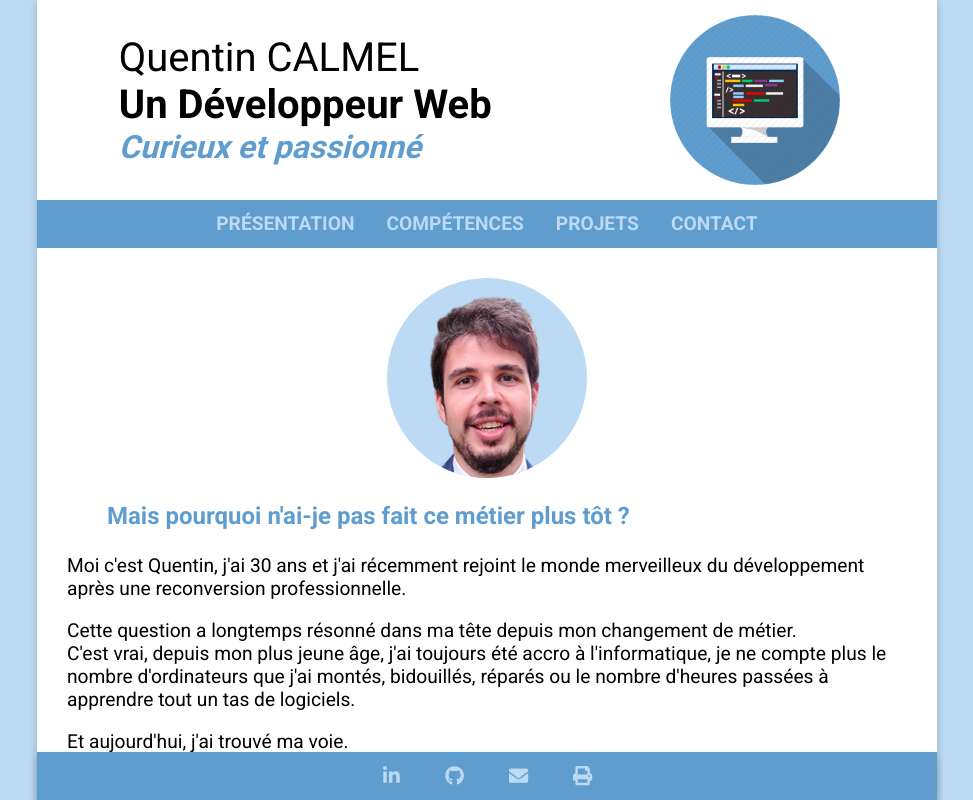
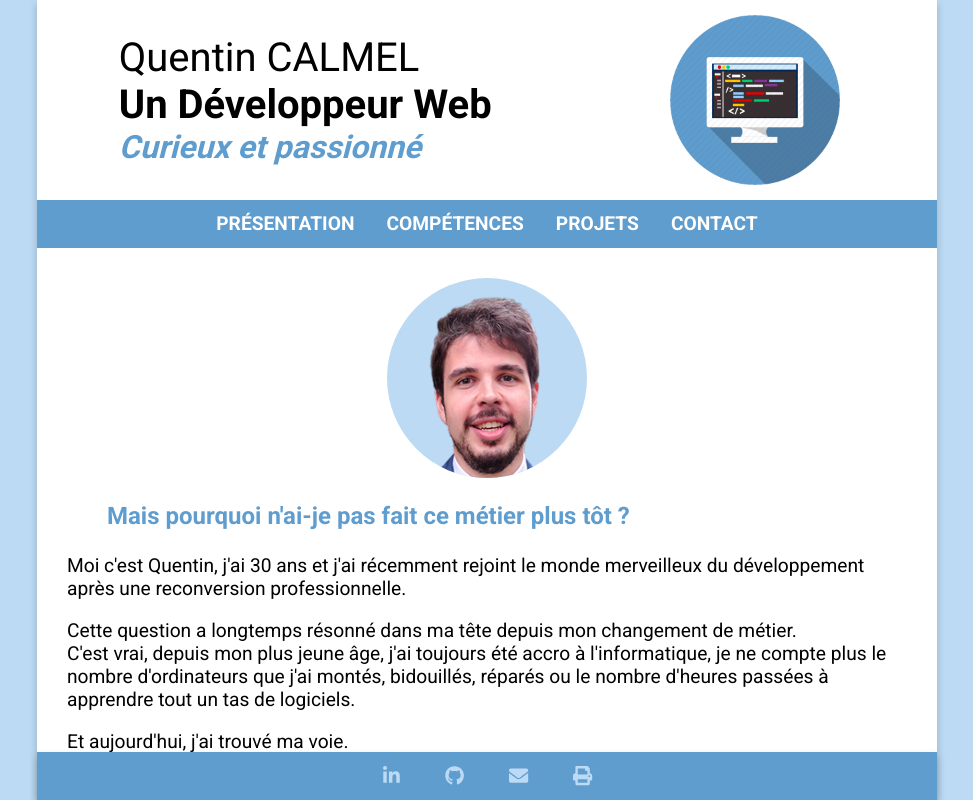
Before and after one commit to qcalmel/portfolio_react, a React (Create React App) app: page / in a window 1280 px wide. Shown: the whole page, without its empty margins (153-1126 px from the left). Built offline with nearby package versions, Linux system fonts and the light colour scheme.

Commit message:
change some colors

```diff
--- a/src/styles/Menu.css
+++ b/src/styles/Menu.css
@@ -16,13 +16,13 @@
     font-size: 1.2rem;
     cursor: pointer;
     text-decoration: none;
-    color: var(--secondary-color);
+    color: white;
     position: relative;
     font-weight: bold;
 }
 .Menu__item:hover,.Menu__item--active{
     font-weight: bold;
-    color: white;
+    color: var(--secondary-color);
 }
 .Menu__item:hover::after,.Menu__item--active::after {
     content: "";
```
